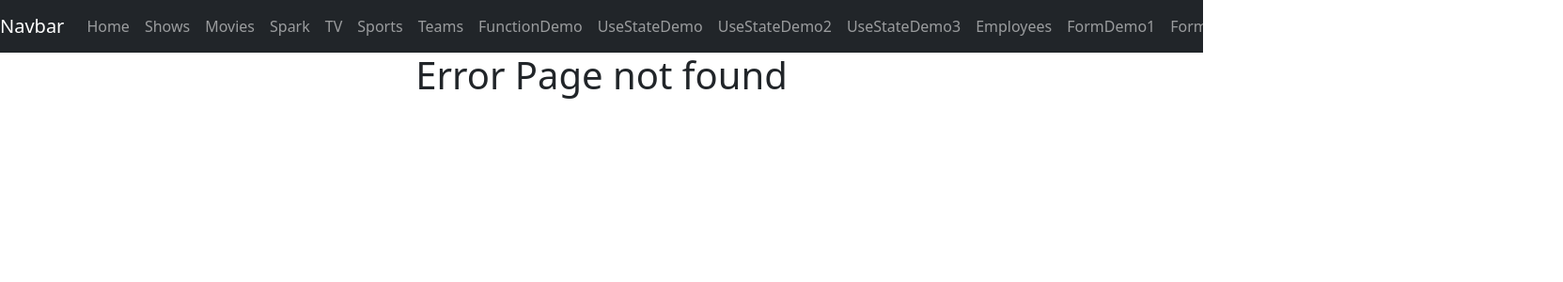
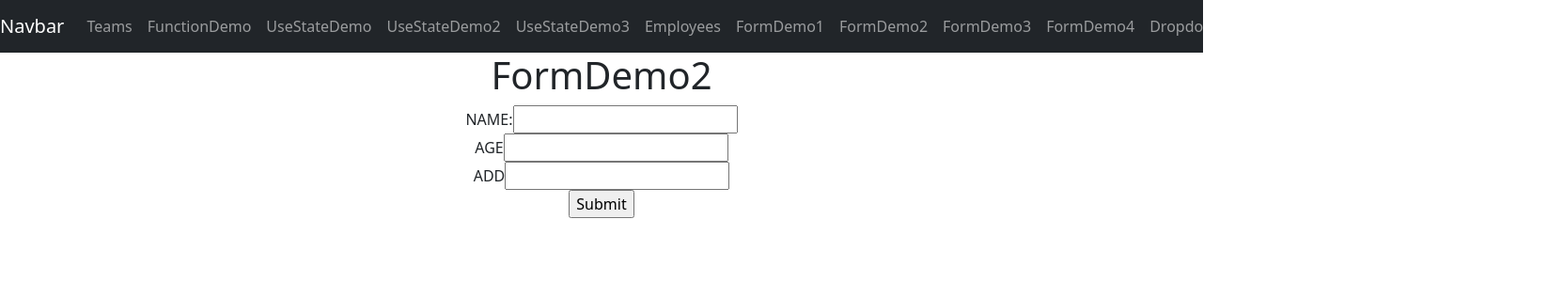
Before and after one commit to jig717/learing26, a React (Vite) app: page /FormValidation1 in a window 1280 px wide. Before the commit this address had no page. Shown: the top 300 px of the page at 94% size, 1663 px wide, since content can reach past the window. Built offline with nearby package versions, Linux system fonts and the light colour scheme.

Commit message:
formvalitition

```diff
--- a/src/App.jsx
+++ b/src/App.jsx
@@ -35,7 +35,9 @@ import { FormDemo1 } from './Components/Form/FormDemo1';
 import { FormDemo2 } from './Components/Form/FormDemo2';
 import { FormDemo3 } from './Components/Form/FormDemo3';
 import { FormDemo4 } from './Components/Form/FormDemo4';
+import { FormValidation1 } from './Components/Form/FormValidation1';
 import { Dropdown } from './Components/Form/dropdown';
+import { FormValidation2 } from './Components/Form/FormValidation2';
 //import './App.css'
 
 function App() {
@@ -58,6 +60,8 @@ function App() {
          <Routes>
         <Route path='/spark' element={<NetflixSpark></NetflixSpark>}></Route>
         <Route path='/browse' element={<NetflixBrowse></NetflixBrowse>}></Route>
+        <Route path='/FormValidation1' element={<FormValidation1></FormValidation1>}></Route>
+        <Route path='/FormValidation2' element={<FormValidation2></FormValidation2>}></Route>
         <Route path='/sport' element={<NetflixSport></NetflixSport>}></Route>
         <Route path='/' element={<NetflixHomes></NetflixHomes>}></Route>
         <Route path='/movies' element={<NetflixMovies></NetflixMovies>}></Route>
--- /dev/null
+++ b/src/Components/Form/FormValidation1.jsx
@@ -0,0 +1,77 @@
+
+import React from 'react'
+import { useForm } from 'react-hook-form'
+
+export const FormValidation1 = () => {
+    const{register,handleSubmit,formState:{errors}}=useForm()
+    //errors -->{}
+    console.log("errors...",errors) //{}
+
+    const validationSchema = {
+
+        ageValidator:{
+            required:{
+                value:true,
+                message:"Age is Required*"
+            },
+            min:{
+                value:18,
+                message:"min age should be 18*"
+            },
+            max:{
+                value:60,
+                message:"max age should be 60*"
+            }
+        },
+        addressValidator:{
+            required:{
+                value:true,
+                message:"address is required*"
+            },
+            minLength:{
+                value:5,
+                message:"min 5 char is required"
+            },
+            maxLength:{
+                value:20,
+                message:"max 20 char is accepted****"
+            }
+        }
+    }
+
+
+
+
+    const submitHandler = (data)=>{
+        alert("form subbmited...")
+        console.log(data)
+    }
+
+  return (
+    <div style={{textAlign:"center"}}>
+        <h1>FormDemo2</h1>
+        <form onSubmit={handleSubmit(submitHandler)}>
+            <div>
+                <label>NAME:</label>
+                <input type='text' {...register("name",{required:{value:true,message:"Name is required*"}})}></input>
+                {errors.name && errors.name.message}
+            </div>
+            <div>
+                <label>AGE</label>
+                <input type='text' {...register("age",validationSchema.ageValidator)}></input>
+                {errors.age && errors.age.message}
+            </div>
+            <div>
+                <label>ADD</label>
+                <input type='text' {...register("add",validationSchema.addressValidator)}></input>
+                {errors.add?.message}
+            </div>
+            <div>
+                <input type='submit'></input>
+            </div>
+
+        </form>
+
+    </div>
+  )
+}
--- /dev/null
+++ b/src/Components/Form/FormValidation2.jsx
@@ -0,0 +1,81 @@
+import React from 'react'
+import { useForm } from 'react-hook-form'
+
+export const FormValidation2 = () => {
+    const{register,handleSubmit,formState:{errors}}=useForm()
+    console.log("errors...",errors)
+
+  const submitHandler = (data)=>{
+    console.log(data)
+  }
+    const sakib = {
+      hub:{
+        required:{
+          value:true,
+          message:"Name is required"
+        },
+        min:{
+          value:10,
+          message:"min age should be 10"
+        },
+        max:{
+          value:60,
+          message:"max age should be 60"
+        }
+      },
+      addressValidator:{
+        required:{
+          value:true,
+          message:"address is required*"
+        },
+        minLength:{
+          value:5,
+          message:"min 5 char is required"
+        },
+        maxLength:{
+          value:20,
+          message:"max 20 char is accepted"
+        },
+    },
+    ageValidator:{
+      required:{
+        value:true,
+        message:"Age is Required*"
+      },
+      min:{
+        value:18,
+        message:"min age should be 18*"
+      },
+      max:{
+        value:60,
+        message:"max age should be 60*"
+      }
+    }
+  }
+
+  return (
+    <div style={{textAlign:'center'}}>
+
+      <form onSubmit={handleSubmit(submitHandler)}>
+        <div>
+          <label>Name:</label>
+          <input type='text' {...register("name",sakib.hub)}></input>
+          {errors.name?.message}
+        </div>
+        <div>
+          <label>Address:</label>
+          <input type='text' {...register("address",sakib.addressValidator)}></input>
+          {errors.address?.message}
+        </div>
+        <div>
+          <label>Age:</label>
+          <input type='number' {...register("age",sakib.ageValidator)}></input>
+          {errors.age?.message}
+        </div>
+        <div>
+          <input type='submit'></input>
+        </div>
+      </form>
+    </div>
+  )
+}
--- a/src/Components/NavBar.jsx
+++ b/src/Components/NavBar.jsx
@@ -22,7 +22,7 @@ export const NavBar = () => {
 
         <div class="collapse navbar-collapse" id="navbarSupportedContent">
           <ul class="navbar-nav mr-auto">
-            <li class="nav-item active">
+            {/* <li class="nav-item active">
               <Link class="nav-link" to="/">
                 Home
               </Link>
@@ -51,7 +51,7 @@ export const NavBar = () => {
               <Link class="nav-link" to="/sport">
                 Sports
               </Link>
-            </li>
+            </li> */}
             <li class="nav-item active">
               <Link class="nav-link" to="/Teams">
                 Teams
@@ -107,6 +107,16 @@ export const NavBar = () => {
                 Dropdown
                 </Link>
               </li>
+              <li class="nav-item active">
+                <Link class="nav-link" to="/FormValidation1">
+                FormValidation1
+                </Link>
+              </li>
+              <li class="nav-item active">
+                <Link class="nav-link" to="/FormValidation2">
+                FormValidation2
+                </Link>
+              </li>
 
           </ul>
         </div>
```
Also changed, not shown: src/Components/Form/inputdemo1.jsx (added, +94 -0 lines), src/Components/Form/FormDemo2.jsx (line endings or trailing spaces).
